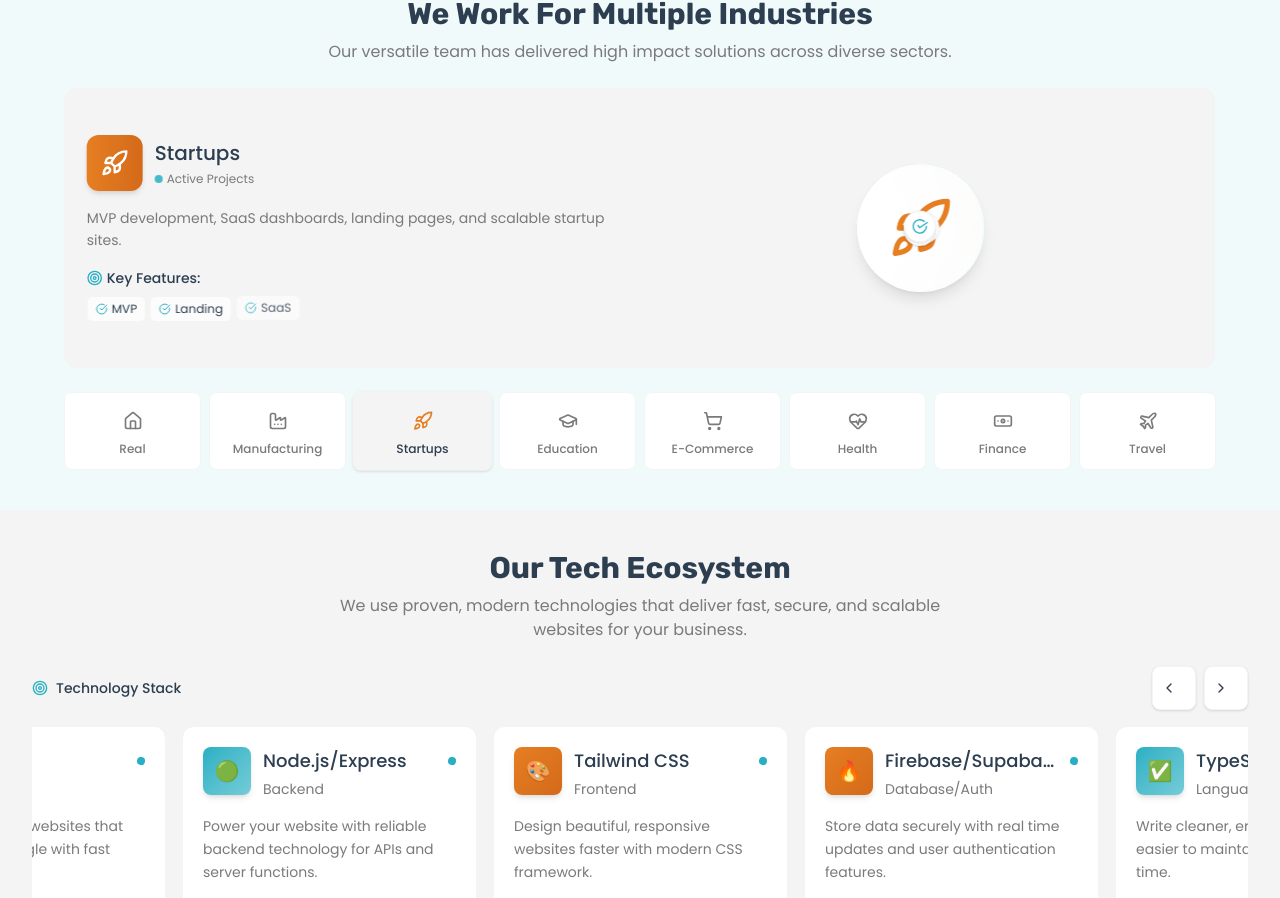
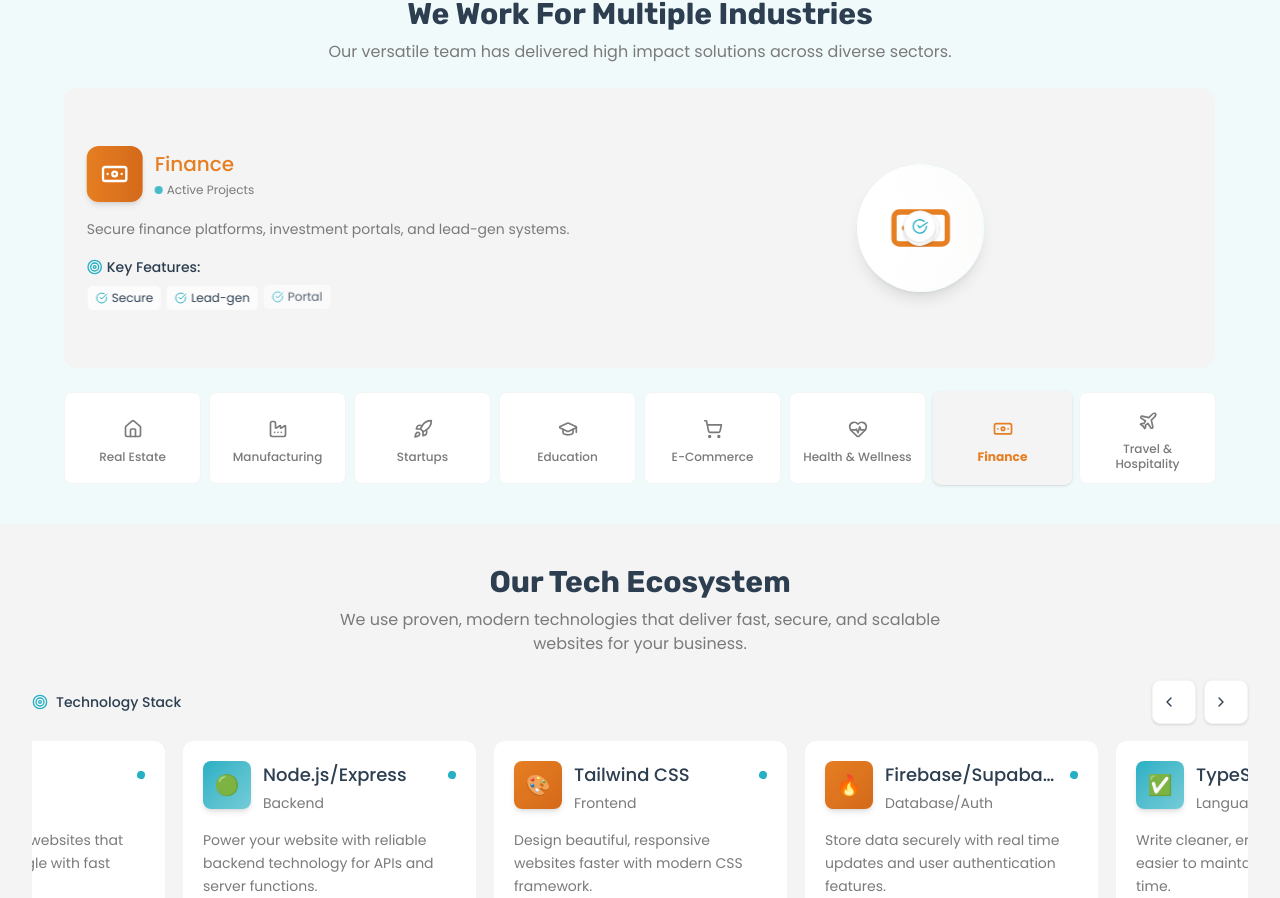
Before and after one commit to gipldevelopers/gipl-web-lp, a Next.js app: page / in a window 1280 px wide. Shown: the part 3965-4863 px from the top of the page. Built offline with nearby package versions, Linux system fonts and the light colour scheme.

Commit message:
new changes

```diff
--- a/src/app/components/indusryslider.jsx
+++ b/src/app/components/indusryslider.jsx
@@ -12,19 +12,11 @@ import {
   HeartPulse,
   Banknote,
   Plane,
-  Palette,
-  ChevronLeft,
-  ChevronRight,
   Zap,
   Shield,
   CheckCircle,
   Target
 } from 'lucide-react';
-
-export default function IndustriesSlider() {
-  const [activeIndex, setActiveIndex] = useState(0);
-  const [isAutoPlaying, setIsAutoPlaying] = useState(true);
-  const autoPlayRef = useRef(null);
 
 const industries = [
   {
@@ -100,6 +92,17 @@ export default function IndustriesSlider() {
     bgColor: "bg-[#F4F4F4]"
   }
 ];
+
+const DEFAULT_INDUSTRY_TITLE = "E-Commerce";
+
+export default function IndustriesSlider() {
+  const defaultActiveIndex = Math.max(
+    0,
+    industries.findIndex((i) => i.title === DEFAULT_INDUSTRY_TITLE)
+  );
+  const [activeIndex, setActiveIndex] = useState(defaultActiveIndex);
+  const [isAutoPlaying, setIsAutoPlaying] = useState(true);
+  const autoPlayRef = useRef(null);
 
   // Auto-play functionality
   useEffect(() => {
@@ -182,7 +185,7 @@ export default function IndustriesSlider() {
 
                           <div>
                             <h3
-                              className="text-lg sm:text-xl font-bold text-[#2C3E50]"
+                              className={`text-lg sm:text-xl font-extrabold ${industry.iconColor}`}
                               style={{ fontFamily: 'var(--font-poppins)' }}
                             >
                               {industry.title}
@@ -313,12 +316,14 @@ export default function IndustriesSlider() {
                     <industry.icon className={`w-5 h-5 ${index === activeIndex ? industry.iconColor : 'text-[#7A7A7A]'}`} />
                   </div>
                   <span
-                    className={`text-xs font-medium ${
-                      index === activeIndex ? 'text-[#2C3E50]' : 'text-[#7A7A7A]'
+                    className={`text-[10px] sm:text-xs leading-tight ${
+                      index === activeIndex
+                        ? `font-extrabold ${industry.iconColor}`
+                        : 'font-medium text-[#7A7A7A]'
                     }`}
                     style={{ fontFamily: 'var(--font-poppins)' }}
                   >
-                    {industry.title.split(" ")[0]}
+                    {industry.title}
                   </span>
                 </div>
               </motion.button>
```
Lines whose indentation alone changed are shown as unchanged.
